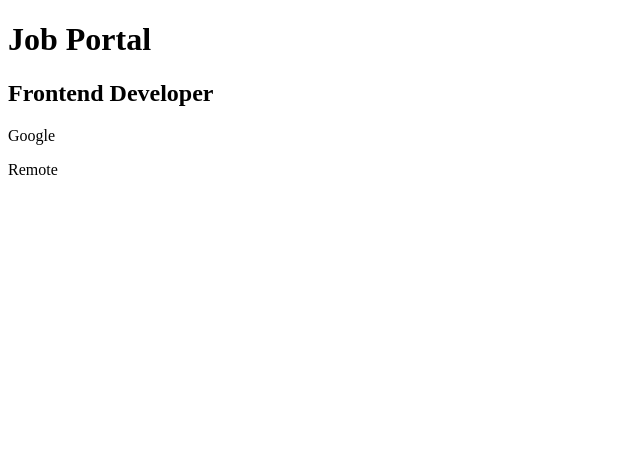
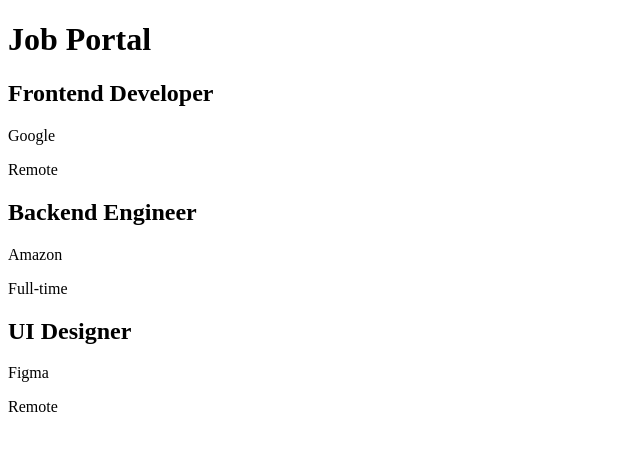
Before and after one commit to arpit0305/job-portal, a React (Vite) app in the folder job-portal-react/: page / in a window 1280 px wide. Shown: the top 450 px of the page, without its empty margins (0-640 px from the left). Built offline with nearby package versions, Linux system fonts and the light colour scheme.

Commit message:
phase3: joblist component renders multiple jobcards

```diff
--- a/job-portal-react/src/App.jsx
+++ b/job-portal-react/src/App.jsx
@@ -1,14 +1,10 @@
-import JobCard from "./components/JobCard";
+import JobList from "./components/JobList";
 
 function App() {
   return (
     <div>
       <h1>Job Portal</h1>
-      <JobCard
-      title="Frontend Developer"
-      company="Google"
-      type="Remote"
-    />
+      <JobList />
     </div>
   );
 }
--- /dev/null
+++ b/job-portal-react/src/components/JobList.jsx
@@ -0,0 +1,25 @@
+import JobCard from "./JobCard";
+
+const jobs = [
+    {id: 1, title: "Frontend Developer", company: "Google", type: "Remote"},
+    {id: 2, title: "Backend Engineer", company: "Amazon", type: "Full-time"},
+    {id: 3, title: "UI Designer", company: "Figma", type: "Remote"},
+];
+
+function JobList() {
+    return (
+        <div className="job-list">
+            {jobs.map((job) => (
+                <JobCard
+                    key={job.id}
+                    title={job.title}
+                    company={job.company}
+                    type={job.type}
+                />
+            ))}
+        </div>
+    );
+
+}
+
+export default JobList;
```
